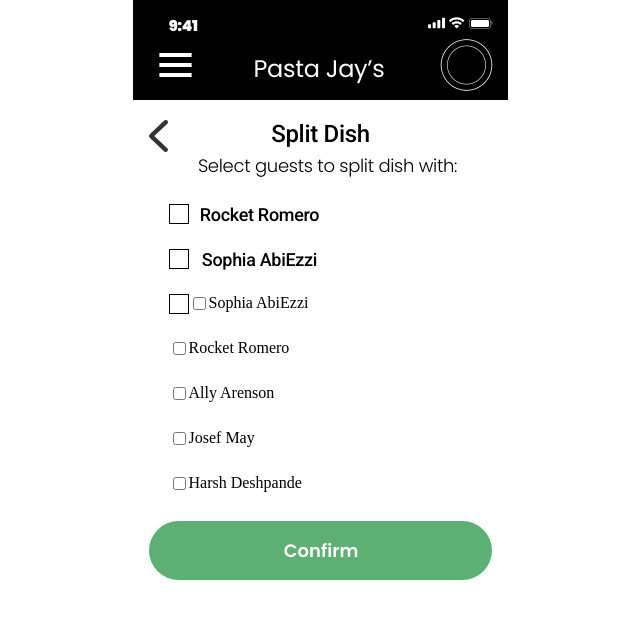
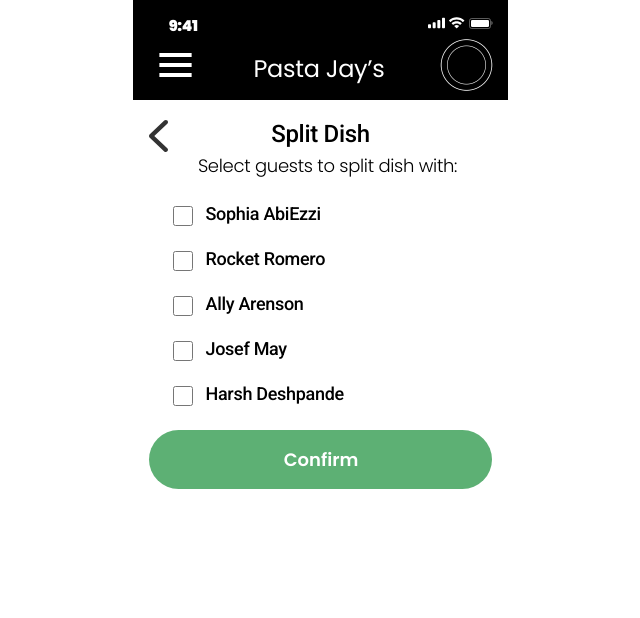
Before and after one commit to harshdesh7/capstone-checkmate-prototype, a plain HTML site: page iphone-11-pro-x-12.html in a window 1280 px wide. Shown: the whole page, without its empty margins (320-960 px from the left). Drawn offline with Linux system fonts and the light colour scheme.

Commit message:
back and submit buttons added, guests now have checkboxes for splitting

```diff
--- a/css/iphone-11-pro-x-12.css
+++ b/css/iphone-11-pro-x-12.css
@@ -102,7 +102,7 @@
   text-align: center;
   width: auto;
 }
-.iphone-11-pro-x-12 .flex-row-51qBGa {
+.iphone-11-pro-x-12 .user-row {
   align-items: flex-start;
   background-color: transparent;
   box-sizing: border-box;
@@ -131,21 +131,7 @@
   position: relative;
   width: auto;
 }
-.iphone-11-pro-x-12 .flex-row-dwb8Kj {
-  align-items: flex-start;
-  background-color: transparent;
-  box-sizing: border-box;
-  display: flex;
-  flex-direction: row;
-  flex-shrink: 1;
-  height: 21px;
-  justify-content: flex-start;
-  margin-left: 36px;
-  margin-top: 25px;
-  min-width: 152px;
-  position: relative;
-  width: auto;
-}
+
 .iphone-11-pro-x-12 .icon-1Wbicm {
   background-color: transparent;
   flex-shrink: 1;
@@ -228,21 +214,27 @@
   top: 0px;
   width: 375px;
 }
-.iphone-11-pro-x-12 .rectangle-2-z0dpoe {
+.iphone-11-pro-x-12 .check-box {
   background-color: var(--white);
   flex-shrink: 1;
   height: 20px;
   position: relative;
   width: 20px;
 }
-.iphone-11-pro-x-12 .rectangle-3-7h1SkZ {
-  background-color: var(--white);
-  flex-shrink: 1;
-  height: 20px;
-  position: relative;
-  width: 20px;
+
+.iphone-11-pro-x-12 .check-box { filter: grayscale(1) }
+
+button{
+	background: none;
+	color: inherit;
+	border: none;
+	padding: 0;
+	font: inherit;
+	cursor: pointer;
+	outline: inherit;
 }
-.iphone-11-pro-x-12 .rocket-romero-z0dpoe {
+
+.iphone-11-pro-x-12 .guest-name {
   background-color: transparent;
   flex-shrink: 1;
   height: auto;
@@ -252,7 +244,7 @@
   min-height: 21px;
   min-width: 122px;
   position: relative;
-  text-align: center;
+  text-align: left;
   width: auto;
 }
 .iphone-11-pro-x-12 .select-guests-t-split-dish-with-SQ9Gz0 {
@@ -283,19 +275,7 @@
   top: 12px;
   width: 33px;
 }
-.iphone-11-pro-x-12 .sophia-abi-ezzi-7h1SkZ {
-  background-color: transparent;
-  flex-shrink: 1;
-  height: auto;
-  letter-spacing: -0.30px;
-  line-height: normal;
-  margin-left: 12px;
-  min-height: 21px;
-  min-width: 118px;
-  position: relative;
-  text-align: center;
-  width: auto;
-}
+
 .iphone-11-pro-x-12 .split-dish-1Wbicm {
   background-color: transparent;
   flex-shrink: 1;
--- a/iphone-11-pro-x-12.html
+++ b/iphone-11-pro-x-12.html
@@ -299,44 +299,37 @@
         </div>
         <div class="menu-C61RwL">
           <div class="flex-row-SQ9Gz0">
-            <img class="icon-1Wbicm" src="img/icon@2x.svg" />
+            <button> <img class="icon-1Wbicm" src="img/icon@2x.svg" /></button>
+
             <div class="split-dish-1Wbicm roboto-medium-black-24px">Split Dish</div>
           </div>
           <div class="select-guests-t-split-dish-with-SQ9Gz0">Select guests to split dish with:</div>
-          <div class="flex-row-dwb8Kj">
-            <a href="iphone-11-pro-x-16.html"> <div class="rectangle-2-z0dpoe border-1px-black"></div></a>
-            <div class="rocket-romero-z0dpoe roboto-medium-black-18px">Rocket Romero</div>
+
+          <div class="user-row">
+            <input type="checkbox" class="check-box border-1px-black" id="001" name="Sophia_AbiEzzi">
+            <label for="split-dish" class="guest-name roboto-medium-black-18px">Sophia AbiEzzi</label>
           </div>
-          <div class="flex-row-51qBGa">
-            <a href="iphone-11-pro-x-16.html"> <div class="rectangle-3-7h1SkZ border-1px-black"></div></a>
-            <div class="sophia-abi-ezzi-7h1SkZ roboto-medium-black-18px">Sophia AbiEzzi</div>
+          <div class="user-row">
+            <input type="checkbox" class="check-box border-1px-black" id="002" name="Rocket_Romero">
+            <label for="split-dish" class="guest-name roboto-medium-black-18px">Rocket Romero</label>
           </div>
-          <div class="flex-row-51qBGa">
-            <a> <div class="rectangle-2-z0dpoe border-1px-black"></div></a>
-            <input type="checkbox" id="001" name="Sophia_AbiEzzi">
-            <label for="split-dish">Sophia AbiEzzi</label>
+          <div class="user-row">
+            <input type="checkbox" class="check-box border-1px-black" id="003" name="Ally_Arenson">
+            <label for="split-dish" class="guest-name roboto-medium-black-18px">Ally Arenson</label>
           </div>
-          <div class="flex-row-51qBGa">
-            <input type="checkbox" id="002" name="Rocket_Romero">
-            <label for="split-dish">Rocket Romero</label>
+          <div class="user-row">
+            <input type="checkbox" class="check-box border-1px-black" id="004" name="Josef_May">
+            <label for="split-dish" class="guest-name roboto-medium-black-18px">Josef May</label>
           </div>
-          <div class="flex-row-51qBGa">
-            <input type="checkbox" id="003" name="Ally_Arenson">
-            <label for="split-dish">Ally Arenson</label>
-          </div>
-          <div class="flex-row-51qBGa">
-            <input type="checkbox" id="004" name="Josef_May">
-            <label for="split-dish">Josef May</label>
-          </div>
-          <div class="flex-row-51qBGa">
-            <input type="checkbox" id="005" name="Harsh_Deshpande">
-            <label for="split-dish">Harsh Deshpande</label>
+          <div class="user-row">
+            <input type="checkbox" class="check-box border-1px-black" id="005" name="Harsh_Deshpande">
+            <label for="split-dish" class="guest-name roboto-medium-black-18px">Harsh Deshpande</label>
           </div>
 
 
-          <div class="button-primary-SQ9Gz0">
+          <button class="button-primary-SQ9Gz0">
             <div class="confirm-gSaABR poppins-semi-bold-white-18px">Confirm</div>
-          </div>
+          </button>
           <div class="icon-light-chevronleft-SQ9Gz0"></div>
         </div>
       </div>
```
